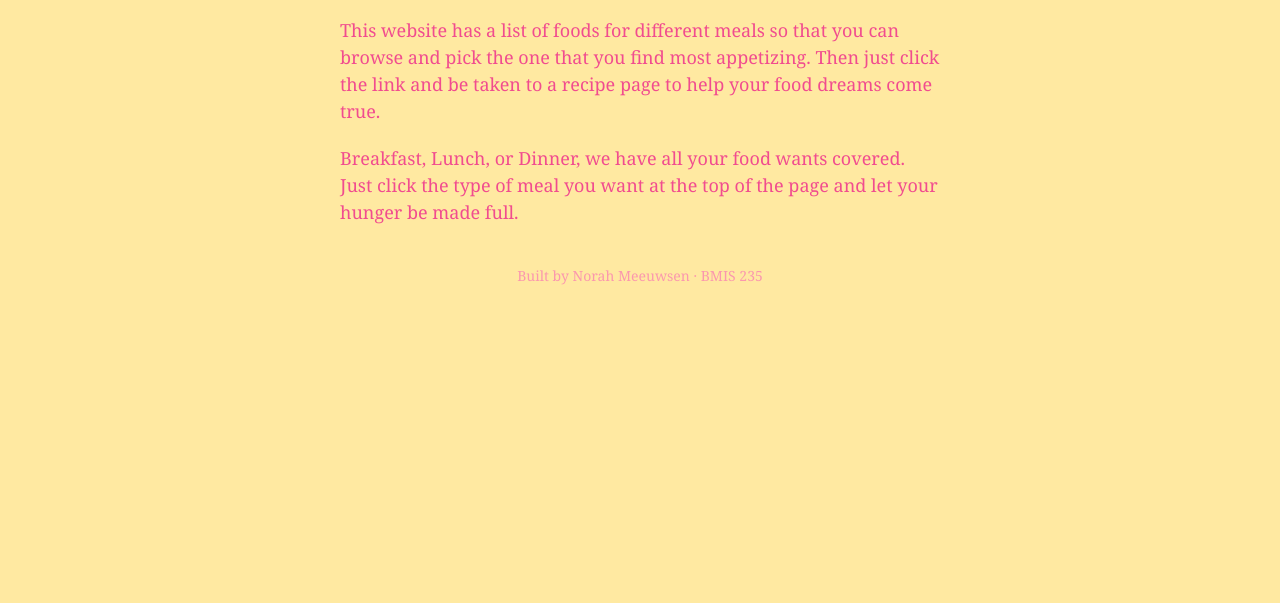
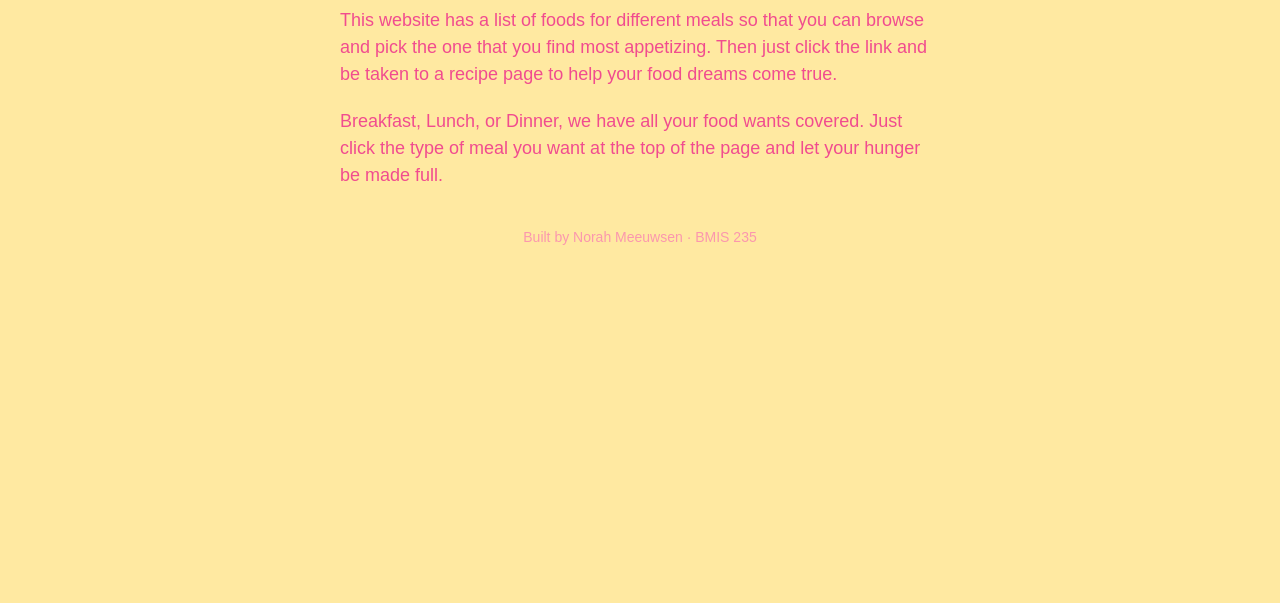
Before and after one commit to nrhmwsn-byte/bmis235-html-3, a plain HTML site: page index.html in a window 1280 px wide. Shown: the part 197-800 px from the top of the page. Drawn offline with Linux system fonts and the light colour scheme.

Commit message:
Change font

```diff
--- a/styles.css
+++ b/styles.css
@@ -10,7 +10,7 @@
    ===================================================================== */
 
 body {
-    font-family: Georgia, "Times New Roman", serif;
+    font-family: Heiti, "HGMaruGothicMPRO", sans-serif;
     background-color: #ffe9a1;
     color: #f14c8f;
     margin: 0;
```
